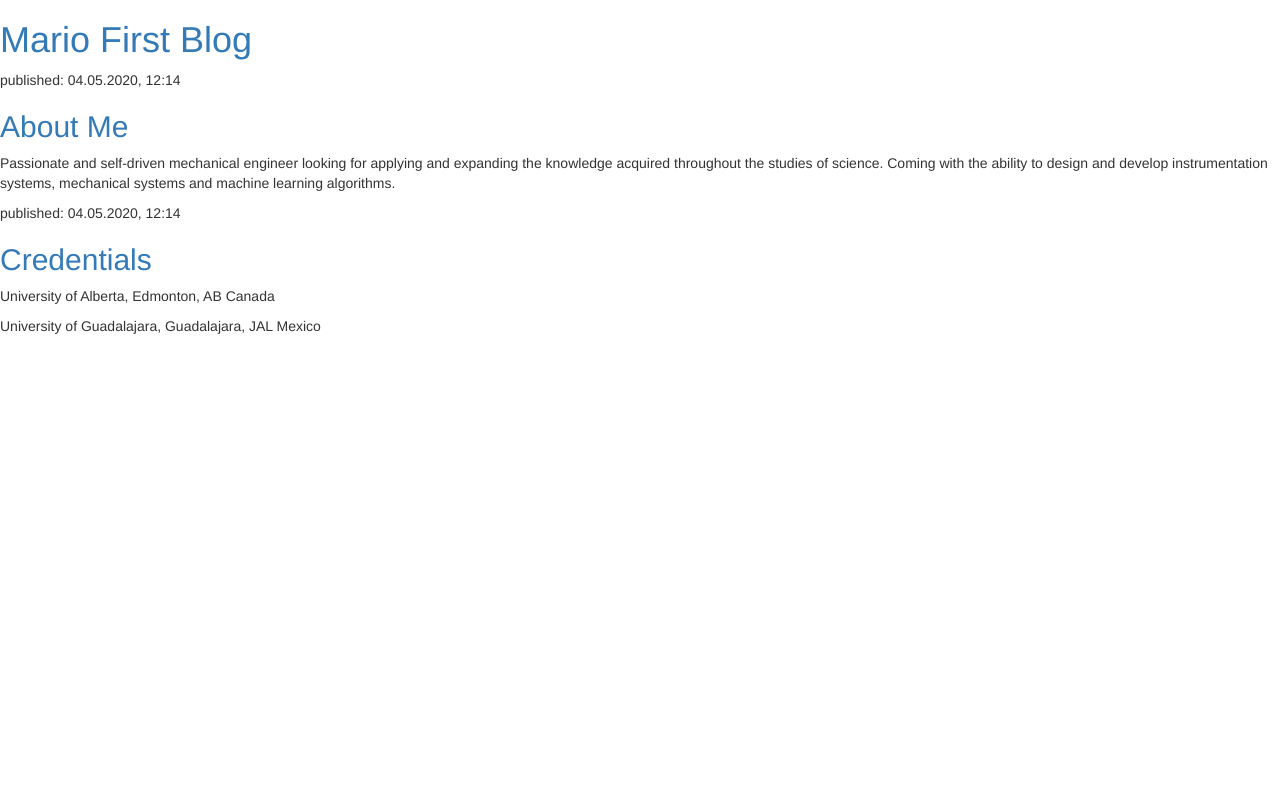
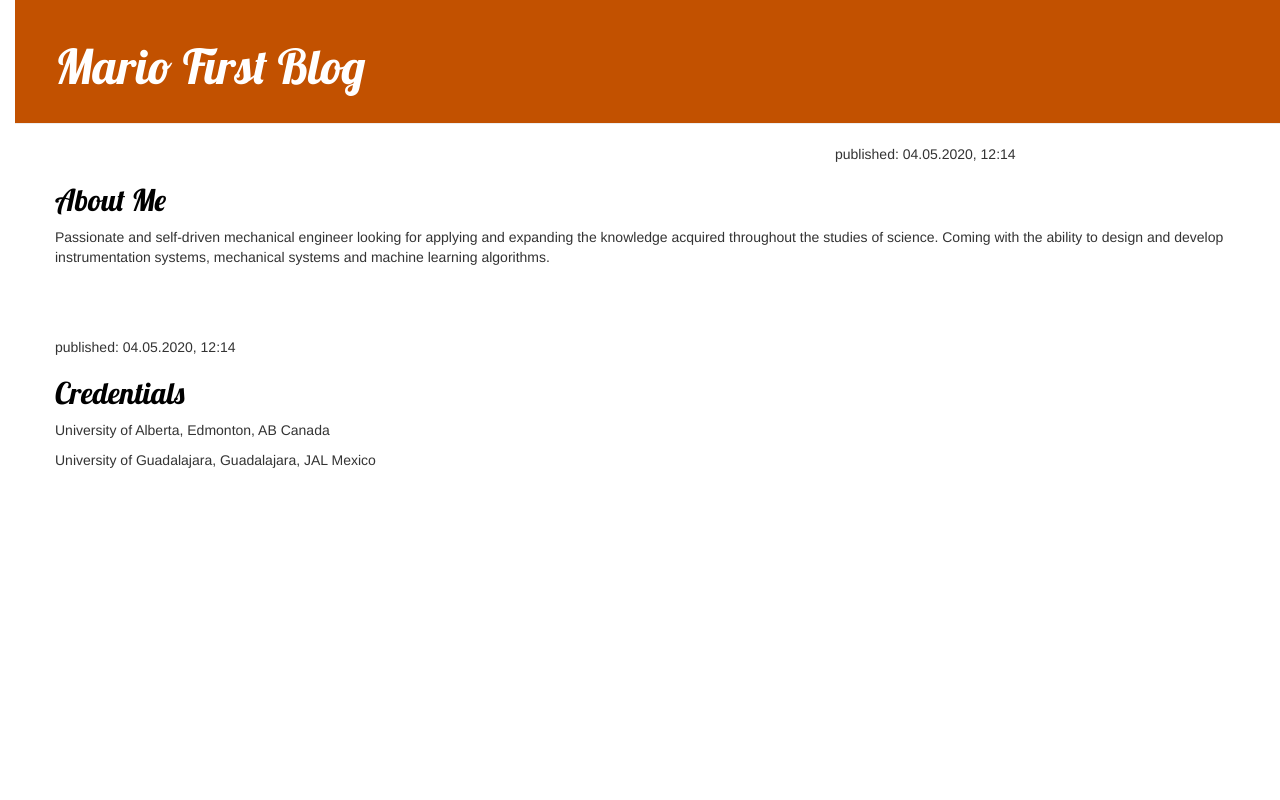
Before and after one commit to Masorian06/My-first-blog, a Django app: page / in a window 1280 px wide. Run offline with Django 3.2, Linux system fonts and the light colour scheme; data that the repository does not hold is empty; some libraries are stand-ins or nearby versions.

Commit message:
Changed page style.

```diff
--- /dev/null
+++ b/blog/static/css/blog.css
@@ -0,0 +1,54 @@
+h1 a, h2 a {
+    color: #c25100;
+    font-family: 'Lobster';
+}
+body {
+    padding-left: 15px;
+}
+
+.page-header {
+    background-color: #C25100;
+    margin-top: 0;
+    padding: 20px 20px 20px 40px;
+}
+
+.page-header h1, .page-header h1 a, .page-header h1 a:visited, .page-header h1 a:active {
+    color: #ffffff;
+    font-size: 36pt;
+    text-decoration: none;
+}
+
+.content {
+    margin-left: 40px;
+}
+
+h1, h2, h3, h4 {
+    font-family: 'Lobster', cursive;
+}
+
+.date {
+    color: #828282;
+}
+
+.save {
+    float: right;
+}
+
+.post-form textarea, .post-form input {
+    width: 100%;
+}
+
+.top-menu, .top-menu:hover, .top-menu:visited {
+    color: #ffffff;
+    float: right;
+    font-size: 26pt;
+    margin-right: 20px;
+}
+
+.post {
+    margin-bottom: 70px;
+}
+
+.post h2 a, .post h2 a:visited {
+    color: #000000;
+}
--- /dev/null
+++ b/blog/templates/blog/base.html
@@ -0,0 +1,30 @@
+{% load static %}
+<html>
+    <head>
+        <title>Marios blog</title>
+        <link rel="stylesheet" href="//maxcdn.bootstrapcdn.com/bootstrap/3.2.0/css/bootstrap.min.css">
+        <link rel="stylesheet" href="//maxcdn.bootstrapcdn.com/bootstrap/3.2.0/css/bootstrap-theme.min.css">
+        <link rel="stylesheet" href="{% static 'css/blog.css' %}">
+        <link href="//fonts.googleapis.com/css?family=Lobster&subset=latin,latin-ext" rel="stylesheet" type="text/css">
+    </head>
+    <body>
+        <div class="page-header">
+            <h1><a href="/">Mario First Blog</a></h1>
+        </div>
+
+        <div class="content container">
+            <div class="row">
+                <div class="col-md-8"></div>
+                {% block content %}
+                    <div class="post">
+                        <div class="date">
+                            <p>published: {{ post.published_date }}</p>
+                        </div>
+                        <h2><a href="">{{ post.title }}</a></h2>
+                        <p>{{ post.text|linebreaksbr }}</p>
+                    </div>
+                {% endblock %}
+            </div>
+        </div>
+    </body>
+</html>
--- a/blog/templates/blog/post_list.html
+++ b/blog/templates/blog/post_list.html
@@ -1,36 +1,26 @@
-<html>
-    <head>
-        <title>Marios blog</title>
-        <link rel="stylesheet" href="//maxcdn.bootstrapcdn.com/bootstrap/3.2.0/css/bootstrap.min.css">
-        <link rel="stylesheet" href="//maxcdn.bootstrapcdn.com/bootstrap/3.2.0/css/bootstrap-theme.min.css">
+{% extends 'blog/base.html' %}
 
-    </head>
-    <body>
-        <div>
-            <h1><a href="/">Mario First Blog</a></h1>
-        </div>
+{% block content %}
 
-        <div>
+        <div class="post">
             <p>published: 04.05.2020, 12:14</p>
             <h2><a href="">About Me</a></h2>
             <p>Passionate and self-driven mechanical engineer looking for applying and expanding the knowledge acquired throughout the studies of science. Coming with the ability to design and develop instrumentation systems, mechanical systems and machine learning algorithms. </p>
         </div>
 
-        <div>
+        <div class="post">
             <p>published: 04.05.2020, 12:14</p>
             <h2><a href="">Credentials</a></h2>
             <p>University of Alberta, Edmonton, AB Canada</p>
             <p>University of Guadalajara, Guadalajara, JAL Mexico</p>
         </div>
-
-        {% for post in posts %}
-
-        <div>
-            <p>published: {{ post.published_date }}</p>
+    {% for post in posts %}
+        <div class="post">
+            <div class="date">
+                {{ post.published_date }}
+            </div>
             <h2><a href="">{{ post.title }}</a></h2>
             <p>{{ post.text|linebreaksbr }}</p>
         </div>
-
-        {% endfor %}
-    </body>
-</html>
+    {% endfor %}
+{% endblock %}
```
